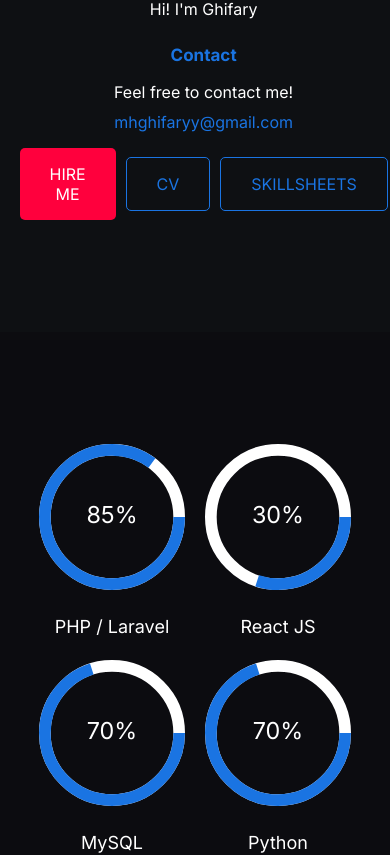
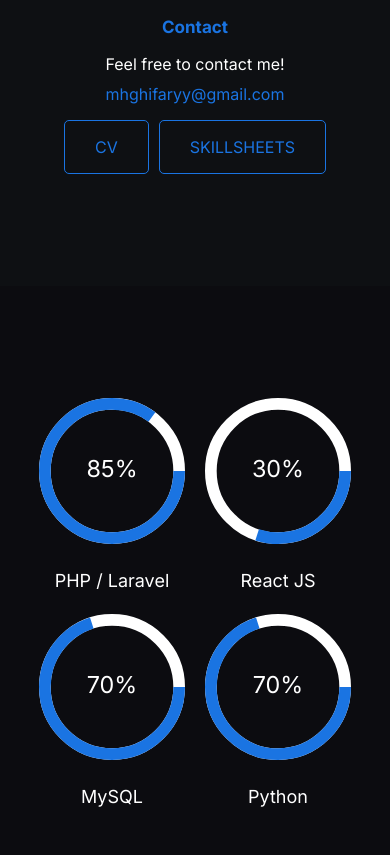
Before and after one commit to Ghifaryh/gip-porto-react, a React (Vite) app: page / in a window 390 px wide. Shown: the part 1770-2625 px from the top of the page. Built offline with nearby package versions, Linux system fonts and the light colour scheme; a web font is replaced by a local one.

Commit message:
kinda messed up the mobile

```diff
--- a/src/App.css
+++ b/src/App.css
@@ -731,6 +731,8 @@
   }
   .about-action-aria {
     justify-content: center;
+    /* flex-direction: column;
+    align-items: flex-start; */
   }
 
   /* Start Skills  */
--- a/src/App.jsx
+++ b/src/App.jsx
@@ -18,8 +18,8 @@
       <About />
       <Skills />
       {/* <Testimonial /> */}
+      <Projects />
       <Services />
-      <Projects />
       <Contact />
       <Menu />
     </>
--- a/src/components/About.jsx
+++ b/src/components/About.jsx
@@ -37,9 +37,9 @@
                 </div>
 
                 <div className="about-action-aria">
-                  <a href="#Contact" className="btn btn-danger">
+                  {/* <a href="#Contact" className="btn btn-danger">
                     Hire Me
-                  </a>
+                  </a> */}
                   <a
                     href={CV}
                     download={CV}
```
